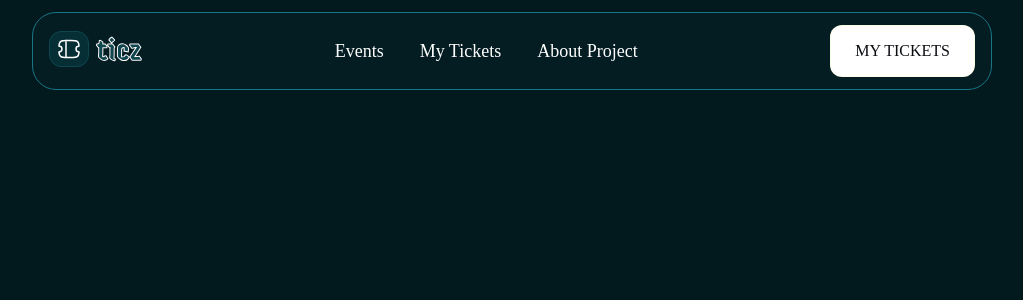
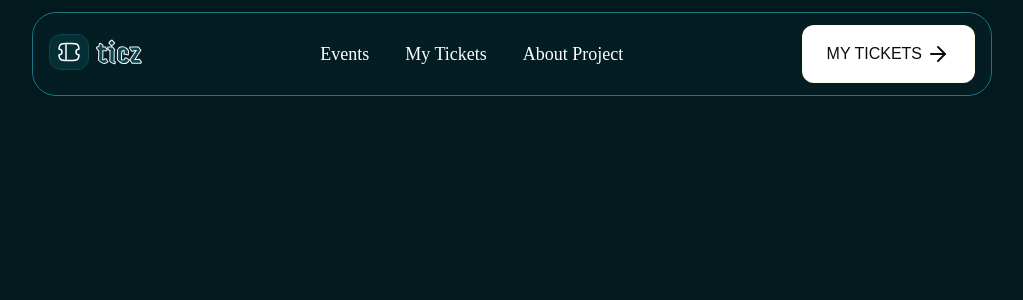
Before and after one commit to Oghenerevo/hngx-ticket-generator, a React (Vite) app: page / in a window 1280 px wide. Shown: the top 300 px of the page, without its empty margins (128-1151 px from the left). Built offline with nearby package versions, Linux system fonts and the light colour scheme.

Commit message:
feat: completed header

```diff
--- a/package.json
+++ b/package.json
@@ -10,6 +10,7 @@
     "preview": "vite preview"
   },
   "dependencies": {
+    "lucide-react": "^0.475.0",
     "react": "^19.0.0",
     "react-dom": "^19.0.0"
   },
--- a/src/App.css
+++ b/src/App.css
@@ -13,6 +13,10 @@ header {
   align-items: center;
 }
 
+header .logo {
+  cursor: pointer;
+}
+
 .nav-links ul {
   display: flex;
   align-items: center;
@@ -25,6 +29,12 @@ li a {
   font-weight: 400;
 }
 
+li a:hover {
+  color: #197686;
+  text-decoration: underline;
+  transition: all .5s ease-in-out;
+}
+
 button {
   border-radius: 12px;
   border: 1px solid rgba(213, 234, 0, 0.10);
@@ -32,7 +42,44 @@ button {
   padding: 16px 24px;
   text-transform: uppercase;
   color: #0A0C11;
-  font-family: JejuMyeongjo;
+  /* font-family: JejuMyeongjo; */
   font-size: 16px;
   font-weight: 400;
+  display: flex;
+  align-items: center;
+  gap: 4px;
+  cursor: pointer;
+  transition: all .5s ease-in-out;
 }
+
+.btn-icon {
+  color: #0A0C11;
+}
+
+button:hover {
+  background: transparent;
+  border: 1px solid #197686;
+  color: #197686;
+}
+
+button:hover .btn-icon {
+  color: #197686;
+}
+
+/* Media Queries */
+@media screen and (max-width: 900px) {
+  header {
+    width: 90%;
+  }
+
+  .nav-links ul {
+    gap: 20px;
+  }
+}
+
+@media screen and (max-width: 700px) {
+
+  .nav-links {
+    display: none;
+  }
+}
--- a/src/components/Header.jsx
+++ b/src/components/Header.jsx
@@ -1,11 +1,12 @@
 // import React from 'react'
 import logo from "../assets/logo.svg";
+import { ArrowRight } from "lucide-react";
 
 const Header = () => {
 		return (
 				<header>
 					<div>
-						<img src={logo} alt="logo" />
+						<img src={logo} alt="logo" className="logo" />
 					</div>
 
 					<div className="nav-links">
@@ -27,7 +28,7 @@ const Header = () => {
 					<div>
 						<button>
 							my tickets
-							{/* arrow icon */}
+							<ArrowRight className="btn-icon" />
 						</button>
 					</div>
 				</header>
```
Also changed, not shown: src/components/Ticket.jsx (added), 1 other file (tests, documents, lock files or other folders).
